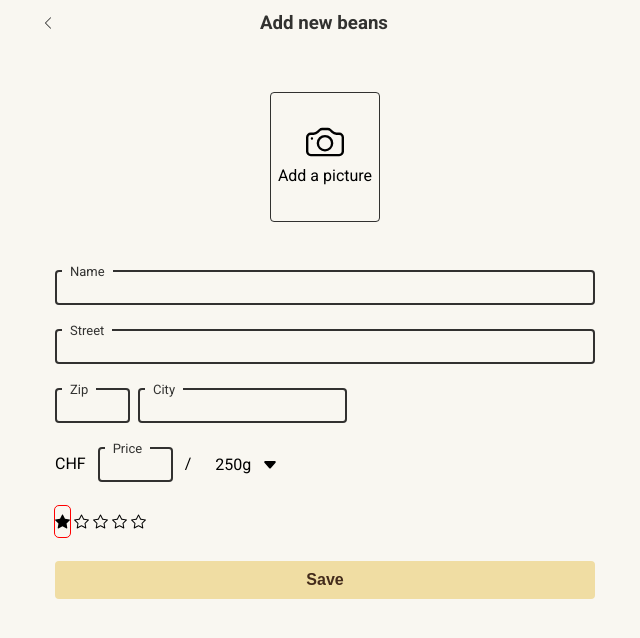
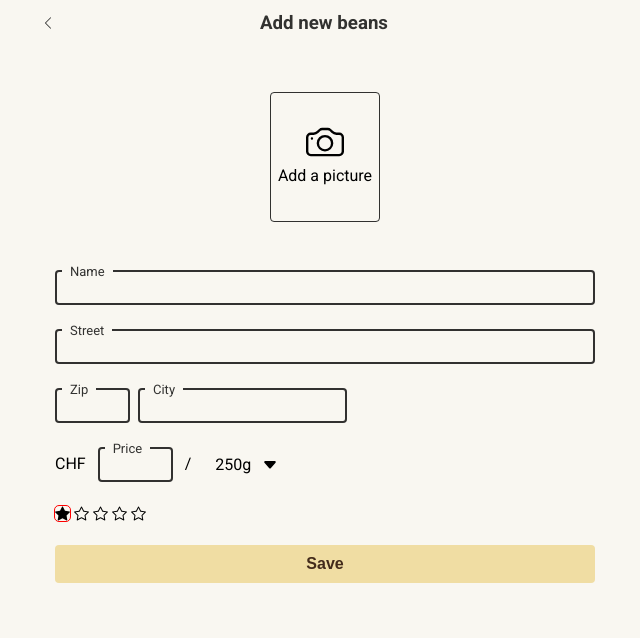
Before and after one commit to sophialittlejohn/coffee-grinder-frontend, a Next.js app: page /coffee/new in a window 1280 px wide. Both pictures are taken after a click on the button 377 px from the left and 521 px from the top of the page. Shown: the top 638 px of the page, without its empty margins (315-955 px from the left). Built offline with nearby package versions, Linux system fonts and the light colour scheme.

Commit message:
Reduce height on rating buttons

```diff
--- a/src/components/Rating/index.tsx
+++ b/src/components/Rating/index.tsx
@@ -26,6 +26,7 @@ export const Rating: React.FC<RatingProps> = ({
       {ratingArray.map((_, index) =>
         index < rating ? (
           <Button
+            styles={{ height: 'min-content', padding: '0px' }}
             key={index}
             variant="icon"
             disabled={!onClick}
@@ -33,10 +34,11 @@ export const Rating: React.FC<RatingProps> = ({
               onClick && onClick(index + 1);
             }}
           >
-            <StarFill size={15} />
+            <StarFill size={15} style={{ height: "min-content" }} />
           </Button>
         ) : (
             <Button
+              styles={{ height: 'min-content', padding: '0px' }}
               key={index}
               variant="icon"
               disabled={!onClick}
```
Lines whose indentation alone changed are shown as unchanged.
